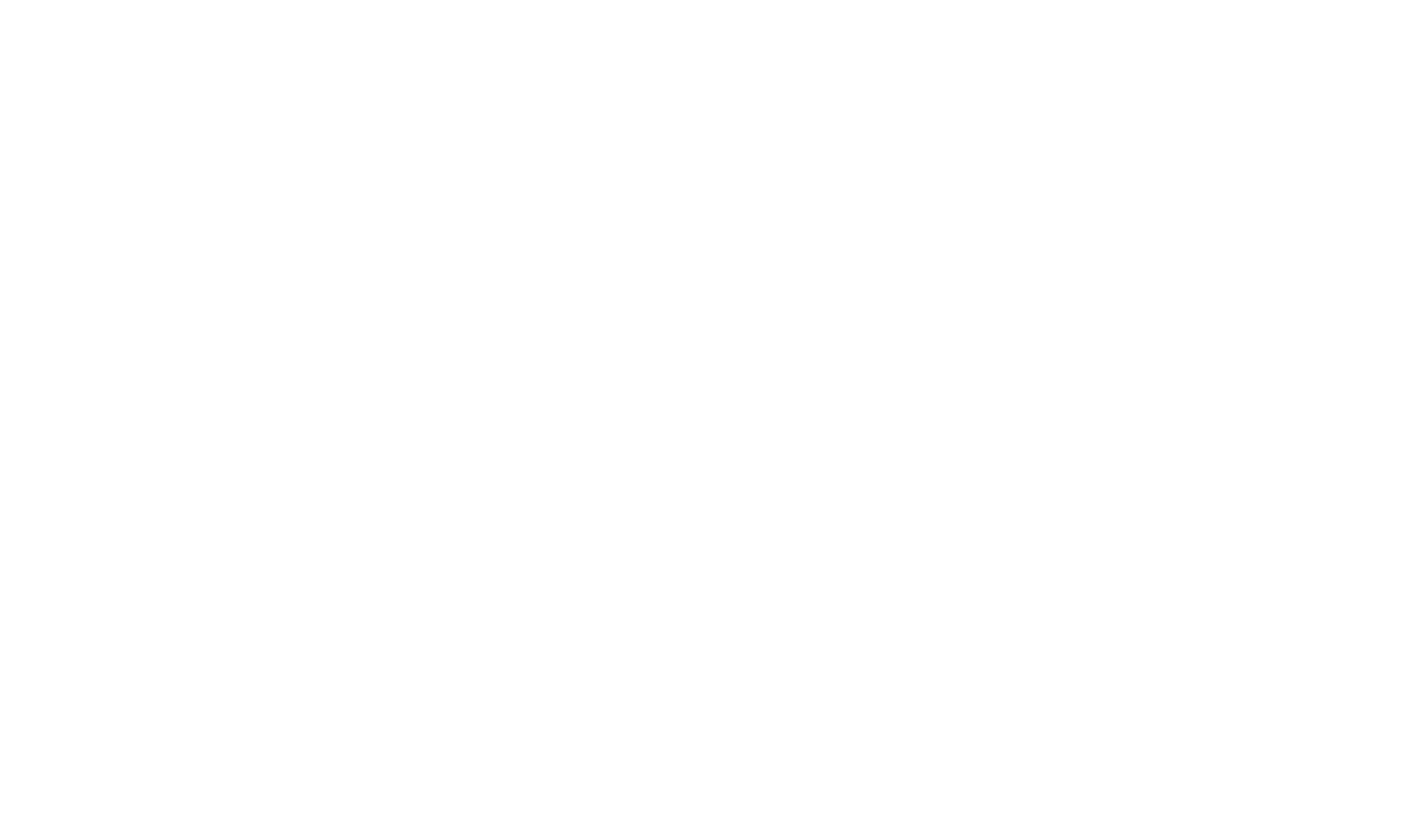
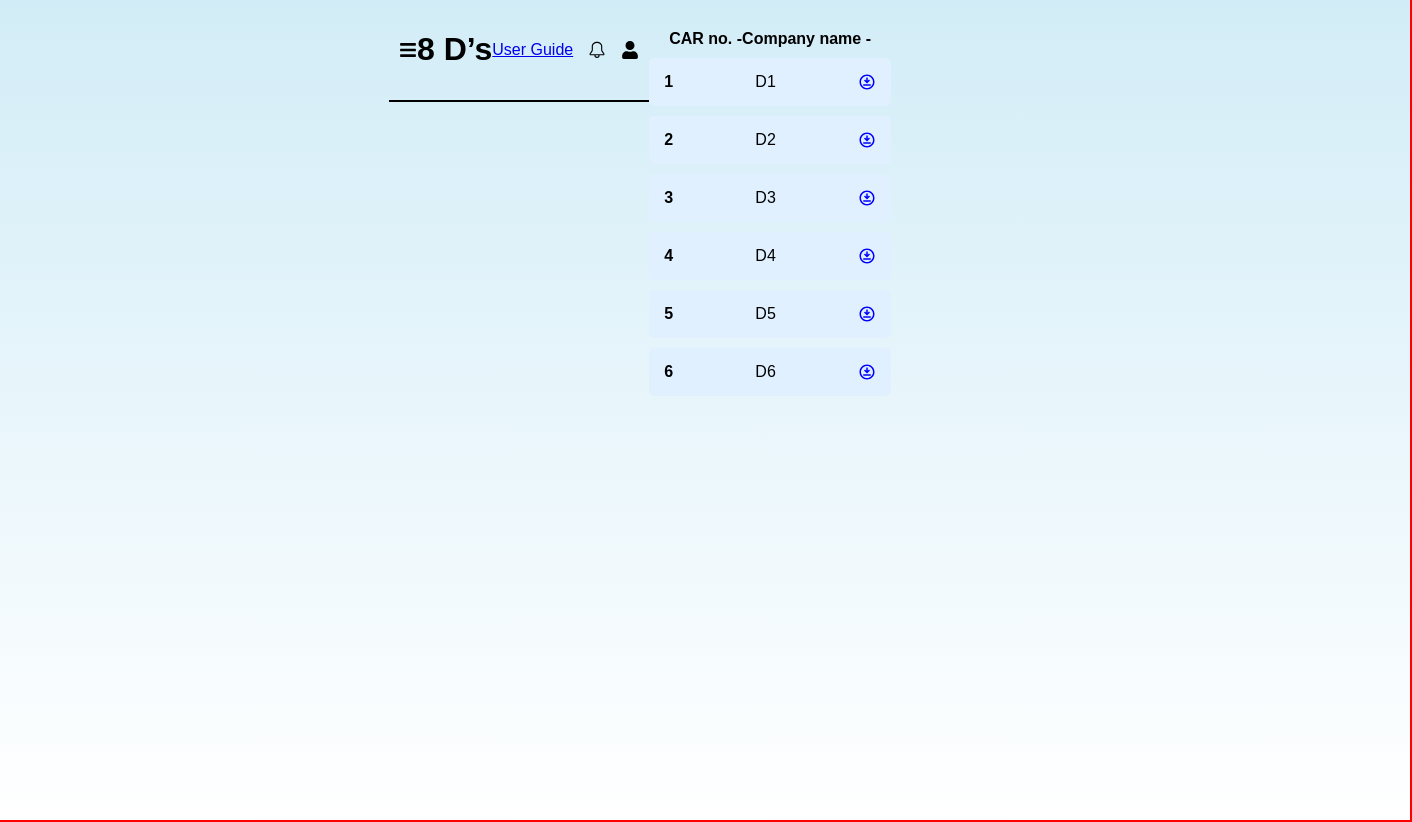
Before and after one commit to SamrudhiMoharir/FCL_trial, a React (Vite) app in the folder Frontend/: page /complaint in a window 1280 px wide. Before the commit this address had no page. Shown: the whole page, 1412 px wide, since content can reach past the window. Before the commit the page ends 800 px from the top, so only its background shows below. Built offline with nearby package versions, Linux system fonts and the light colour scheme.

Commit message:
VEightD added

```diff
--- a/Frontend/src/App.jsx
+++ b/Frontend/src/App.jsx
@@ -1,7 +1,7 @@
 import { Route, BrowserRouter as Router, Routes } from 'react-router-dom';
 import ComplaintList from './components/ComplaintList.jsx';
 import CustomerComplaintForm from './components/CustomerComplaintForm.jsx';
-import EightD from './components/EightD.jsx';
+import VEightD from './components/VEightD.jsx';
 
 function App() {
   return (
@@ -9,7 +9,7 @@
       <Routes>
         <Route path="/" element={<ComplaintList />} />
         <Route path="/new-complaint" element={<CustomerComplaintForm />} />
-        <Route path="/complaint/:id" element={<EightD />} /> {/* ✅ Add this */}
+        <Route path="/complaint" element={<VEightD />} /> {/* ✅ Add this */}
       </Routes>
     </Router>
   );
--- a/Frontend/src/components/EightD.css
+++ b/Frontend/src/components/EightD.css
@@ -1,4 +1,4 @@
-.eightd-container {
+ .eightd-container {
     width: 90%;
     max-width: 700px;
     margin: auto;
--- /dev/null
+++ b/Frontend/src/components/VEightD.css
@@ -0,0 +1,68 @@
+.container {
+    border: 2px solid red;
+    padding: 20px;
+    max-width: 800px;
+    margin: auto;
+    font-family: Arial, sans-serif;
+  }
+
+  .header {
+    display: flex;
+    justify-content: space-between;
+    align-items: center;
+    padding: 10px;
+    border-bottom: 2px solid black;
+  }
+
+  .header-icons {
+    display: flex;
+    align-items: center;
+    gap: 15px;
+  }
+
+  .icon {
+    font-size: 18px;
+    cursor: pointer;
+  }
+
+  .content {
+    text-align: center;
+    margin-top: 20px;
+  }
+
+  .table-header {
+    font-weight: bold;
+    display: flex;
+    justify-content: space-between;
+    padding: 10px 20px;
+  }
+
+  .card-container {
+    display: flex;
+    flex-direction: column;
+    gap: 10px;
+  }
+
+  .card {
+    display: flex;
+    justify-content: space-between;
+    align-items: center;
+    background-color: #e0f0ff;
+    padding: 15px;
+    border-radius: 5px;
+    cursor: pointer;
+  }
+
+  .number {
+    font-weight: bold;
+  }
+
+  .company {
+    flex-grow: 1;
+    text-align: center;
+  }
+
+  .download-icon {
+    font-size: 18px;
+    color: blue;
+  }
--- /dev/null
+++ b/Frontend/src/components/VEightD.jsx
@@ -0,0 +1,41 @@
+
+import React from "react";
+import "./VEightD.css"
+import { MdOutlineDownloadForOffline } from "react-icons/md";
+import { FaBars, FaUser } from "react-icons/fa";
+import { GoBell } from "react-icons/go";
+
+const VEightD = () => {
+  const data = ["D1", "D2", "D3", "D4", "D5", "D6"];
+
+  return (
+    <div className="container">
+      <header className="header">
+        <FaBars className="icon" />
+        <h1>8 D’s</h1>
+        <div className="header-icons">
+          <a href="#">User Guide</a>
+          <GoBell className="icon" />
+          <FaUser className="icon" />
+        </div>
+      </header>
+      <div className="content">
+        <div className="table-header">
+          <span>CAR no. -</span>
+          <span>Company name -</span>
+        </div>
+        <div className="card-container">
+          {data.map((item, index) => (
+            <div className="card" key={index}>
+              <span className="number">{index + 1}</span>
+              <span className="company">{item}</span>
+              <MdOutlineDownloadForOffline className="download-icon" />
+            </div>
+          ))}
+        </div>
+      </div>
+    </div>
+  );
+};
+
+export default VEightD;
```
Also changed, not shown: package.json (added, +20 -0 lines), Frontend/src/components/EightD.jsx (line endings or trailing spaces), 1 other file (tests, documents, lock files or other folders).
